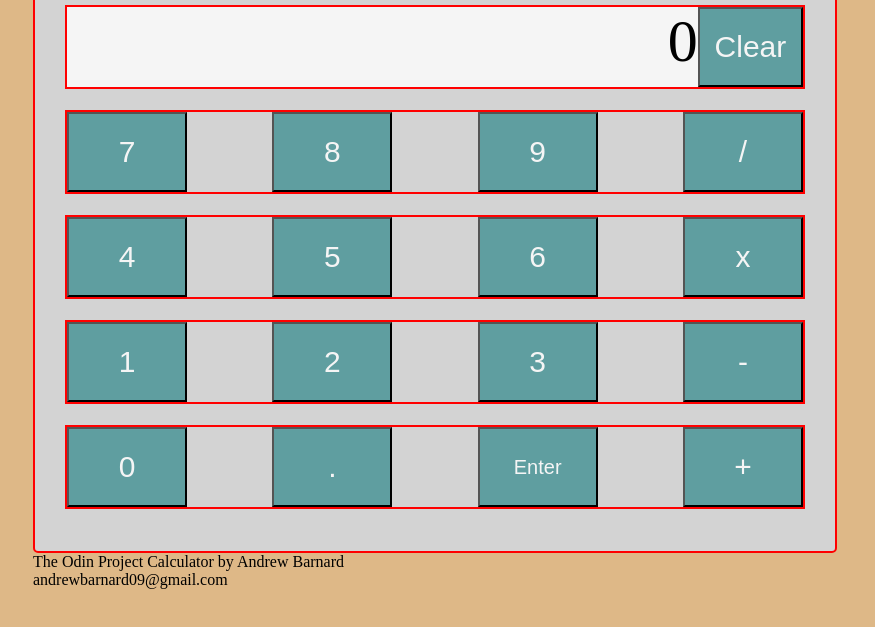
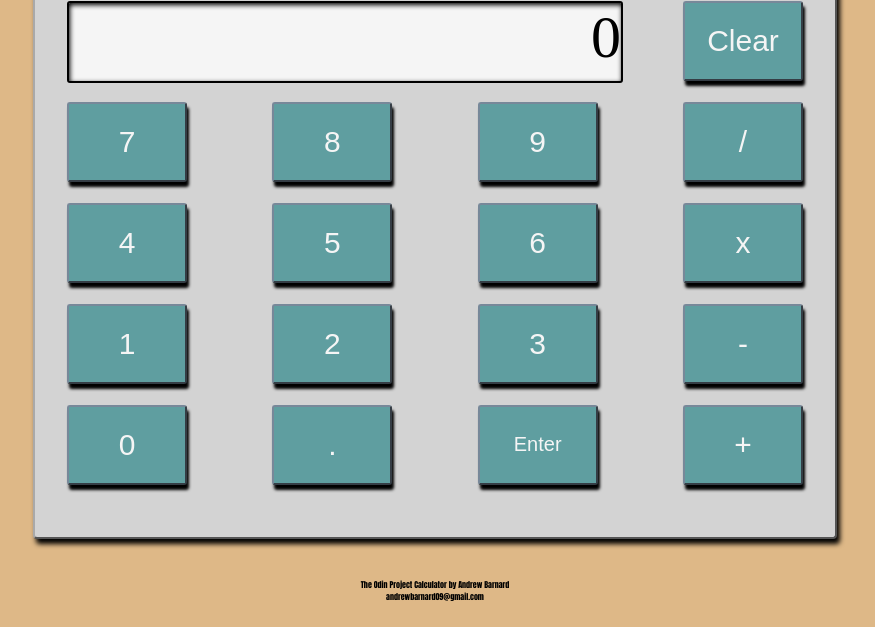
Before and after one commit to abarnard91/calculator, a plain HTML site: page index.html in a window 1280 px wide. Shown: the part 189-816 px from the top of the page, without its empty margins (205-1080 px from the left). Drawn offline with Linux system fonts and the light colour scheme.

Commit message:
Update styles.css
updated borders to make more 3d looking.
added button clicking effect from https://stackoverflow.com/questions/38377062/how-to-make-html-button-look-pressed-in-using-css

added css to footer section

```diff
--- a/styles.css
+++ b/styles.css
@@ -5,31 +5,23 @@ body{
   align-items: center;
   height:100vh;
 }
-/*
-#output-clear-row{
-  display: flex;
-  border: 2px solid red;
-  justify-content: space-between;
-  align-items: center;
-}*/
 
 #title{
   font-size: 60px;
   font-family: Impact, Haettenschweiler, 'Arial Narrow Bold', sans-serif;
 }
 
-form{
-  width: 78%;
-  height: 95%;
 
-}
 
 #output-input{
   background-color: whitesmoke;
-  width: 100%;
-  height:100%;
+  width: 75%;
+  height: 98%;
   font-size: 60px;
   text-align: end;
+  border: 2px solid black;
+  border-radius: 3px;
+  box-shadow: 1px 2px 5px  black inset;
 }
 
 
@@ -39,14 +31,21 @@ form{
   font-size: 30px;
   height: 80px;
   width: 120px;
+  box-shadow: 2px 5px 3px black;
+  border: 2px outset LightSlateGray;
+  border-radius: 3px;
 }
 
+button:active {
+  background: DarkCyan;
+  box-shadow: inset 0px 0px 5px #c1c1c1;
+  outline: none;
+}
 
 .rows{
   display: flex;
   justify-content: space-between;
 
-  border: 2px solid red;
   width: 92%;
 }
 
@@ -64,6 +63,17 @@ form{
   justify-content: center;
   gap: 3%;
   align-items: center;
-  border: 2px solid red;
-  border-radius: 5px;
+  border: 2px outset darkgrey;
+  border-radius: 4px;
+  box-shadow: 3px 5px 5px black;
 }
+
+#footer{
+  display:flex;
+  flex-flow: column nowrap;
+  align-items:center;
+  justify-content:flex-end;
+  margin-top:5%;
+  font-size:8px;
+  font-family: Impact, Haettenschweiler, 'Arial Narrow Bold', sans-serif;
+}
```
